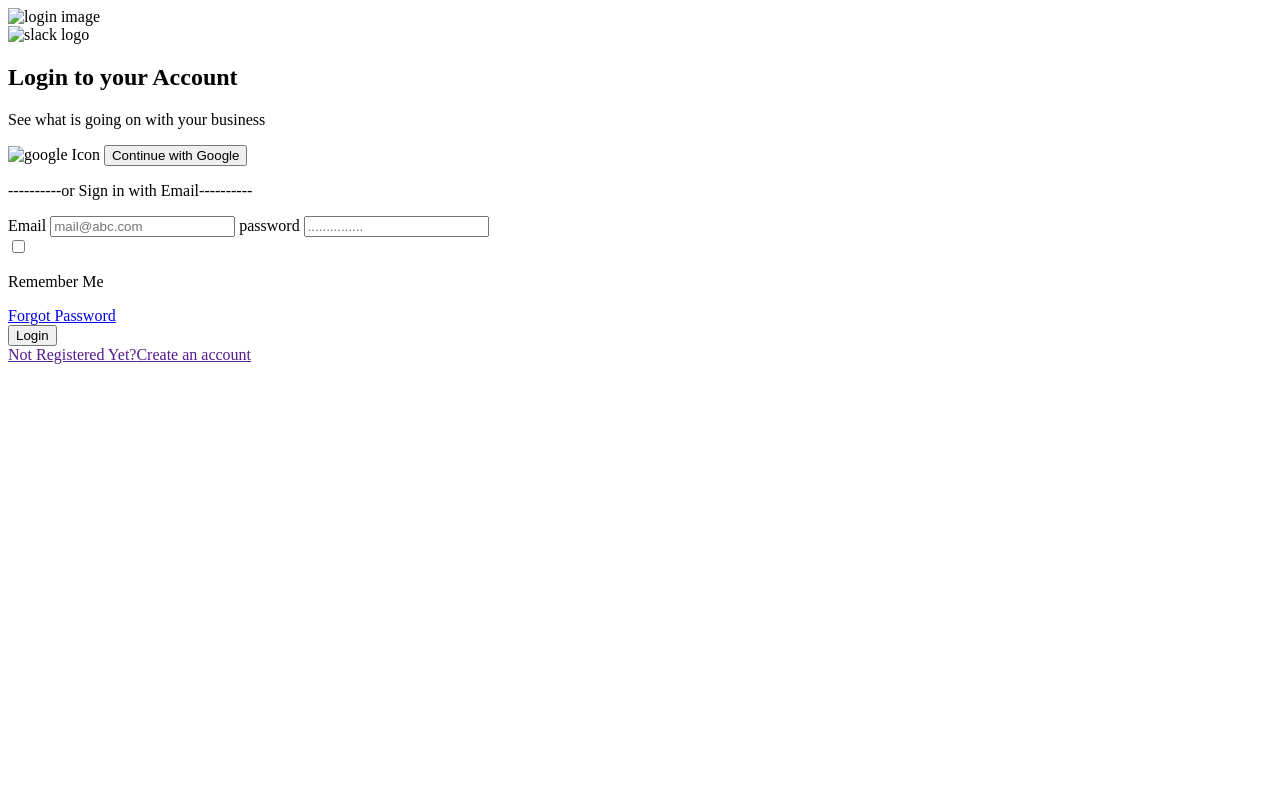
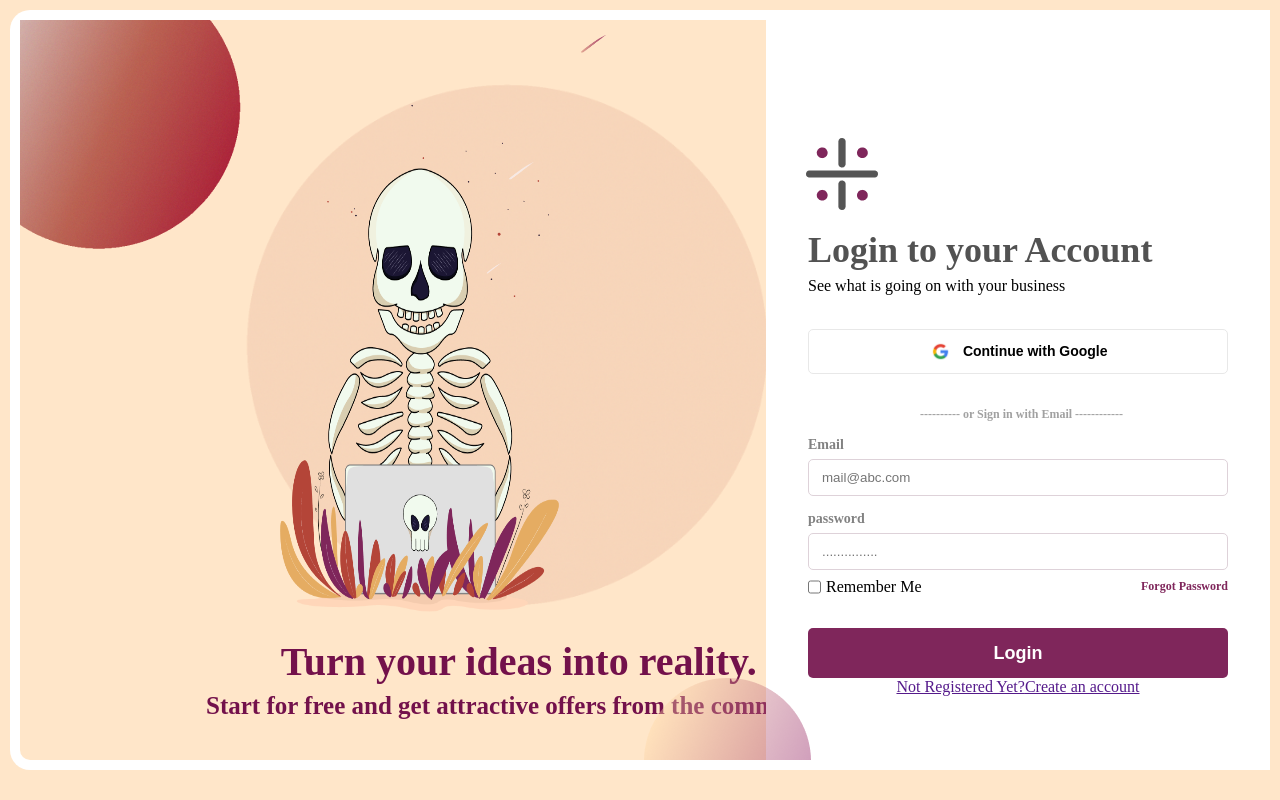
Before and after one commit to Irirwanirira/slack, a plain HTML site: page index.html in a window 1280 px wide. Drawn offline with Linux system fonts and the light colour scheme.

Commit message:
Add styles

```diff
--- a/index.html
+++ b/index.html
@@ -9,10 +9,34 @@
 <body>
     <section class="container">
         <div class="image-side">
+            <div class="reality">
+                <h1>Turn your ideas into reality.</h1>
+                <p>Start for free and get attractive offers from the community</p>
+            </div>
             <img
-            src="./image/slackImg.png"
+            class="top_corner_img"
+            src="./image/topCornerSphere.png"
+            alt="top corner sphere">
+
+            <img
+            class="down_sphere"
+            src="./image/downSphere.png"
+            alt="down sphere">
+
+            <img
+            class="circle_particles"
+            src="./image/cirlceParticles.png"
+            alt="Circle properties">
+
+            <img
+            class="behind_circle"
+            src="./image/behindCirlce.png"
+            alt="">
+
+            <img
+            src="./image/skelton.png"
             alt="login image"
-            class="image">
+            class="skelton">
         </div>
         <div class="form-side">
             <div class="logo">
@@ -28,7 +52,7 @@
                     <img src="./image/googleIcon.png" alt="google Icon">
                     <button>Continue with Google</button>
                 </div>
-                <p class="sign_with_email">----------or Sign in with Email----------</p>
+                <p class="sign_with_email">---------- or Sign in with Email  ------------</p>
                 <form class="form">
                     <label for="email">Email</label>
                     <input class="input" type="text" name="email" placeholder="mail@abc.com">
--- a/style.css
+++ b/style.css
@@ -0,0 +1,219 @@
+*{
+    margin: 0;
+    padding:0;
+    box-sizing: border-box;
+}
+
+body{
+    background-color: #FFE6C9;
+    padding: 10px;
+    height: 100vh;
+}
+
+.container{
+    position: relative;
+    height: 95vh;
+    /* display: flex; */
+    /* justify-content: space-between; */
+    padding: 10px;
+    border-radius: 20px;
+    background-color: white;
+}
+
+.image-side{
+    position: relative;
+    width: 75%;
+    height: 100%;
+    background-color: #FFE6C9;
+    border-radius: 10px;
+}
+
+.reality{
+    position: absolute;
+    color: #73114B;
+    left: 20%;
+    bottom: 5%;
+}
+
+.reality h1{
+    font-weight: 800;
+    font-size: 40px;
+    line-height: 54px;
+    text-align: center;
+}
+
+.reality p{
+    font-weight: 600;
+    font-size: 25px;
+    line-height: 34px;
+}
+
+.circle_particles{
+    position: absolute;
+    top: 2%;
+    left: 33%;
+    width: 30%;
+}
+
+.behind_circle{
+    position: absolute;
+    top: 8%;
+    left: 24%;
+    width: 530px;
+    height: 533px;
+}
+
+.skelton{
+    position: absolute;
+    top: 20%;
+    left: 28%;
+    width: 30%;
+    height: 60%;
+}
+
+.top_corner_img{
+    position: absolute;
+    top: 0;
+    left: 0;
+}
+
+.down_sphere{
+    position: absolute;
+    bottom: 0;
+    right: 15%;
+    z-index: 12;
+}
+
+.form-side{
+    position: absolute;
+    right: 0;
+    top: 0;
+    width: 40%;
+    height: 100%;
+    background-color: white;
+    display: flex;
+    flex-direction: column;
+    /* margin-top: 10rem; */
+    z-index: 10;
+    align-items: center;
+}
+
+.logo{
+    width: 72px;
+    height: 72px;
+    margin: 8rem 0 1rem -22rem;
+}
+
+.logo-img{
+    width: 100%;
+    height: auto;
+}
+
+.form{
+    display: flex;
+    flex-direction: column;
+    align-items: start;
+}
+
+.form_elements h1{
+    width: 367px;
+    height: 49px;
+    font-weight: 700;
+    font-size: 36px ;
+    line-height: 49.1px;
+    color: #525252;
+}
+
+.business_style{
+    width: 289px;
+    height:22px;
+    font-weight: 400;
+    font-size: 16px;
+    line-height: 21.82px;
+}
+
+.sign_with_google{
+    margin: 2rem 0;
+    display: flex;
+    justify-content: center;
+    gap: 10px;
+    border: 1px solid #E8E8E8;
+    padding: 10px;
+    border-radius: 5px;
+    height: 45px;
+    width: 420px;
+}
+
+.sign_with_google button{
+    border: none;
+    background-color: white;
+    font-weight: 700;
+    font-size: 14px;
+    line-height: 19.1px;
+    cursor: pointer;
+}
+
+.sign_with_email{
+    font-weight: 600;
+    font-size: 12px;
+    line-height: 16.3px;
+    color: #A1A1A1;
+    margin-left: 7rem;
+}
+
+.form{
+    display: flex;
+    flex-direction: column;
+    justify-content: center;
+}
+
+.form label{
+    font-weight: 600;
+    font-size: 14px;
+    line-height: 13PX;
+    color: #828282;
+    margin-top: 1rem
+}
+
+.input {
+    width: 420px;
+    border-radius: 5px;
+    border: 1px #DED2D9 solid;
+    padding: 10px 13px;
+    margin-top: 0.5rem;
+    outline: none;
+}
+
+.check_box_forget{
+    width: 420px;
+    display: flex;
+    justify-content: space-between;
+    margin-top: 0.5rem;
+}
+
+.check_box_forget div{
+    display: flex;
+    gap: 5px;
+}
+
+.check_box_forget a{
+    color: #7F265B;
+    font-weight: 600;
+    font-size: 12px;
+    line-height: 16px;
+    text-decoration: none;
+}
+
+.button{
+    background-color: #7F265B;
+    width: 420px;
+    border-radius: 5px;
+    padding: 13px 10px 12px 10px;
+    color: white;
+    font-weight: 800;
+    font-size: 18px;
+    line-height: 24.55px;
+    border: none;
+    margin-top: 2rem;
+    cursor: pointer;
+}
```
Also changed, not shown: image/Group 5.png (added), image/behindCirlce.png (added), image/cirlceParticles.png (added), image/downSphere.png (added), image/googleIcon.png (added), image/logo.png (added), image/rounding.png (added), image/skelton.png (added), image/slackImg.png (added), image/topCornerSphere.png (added).
